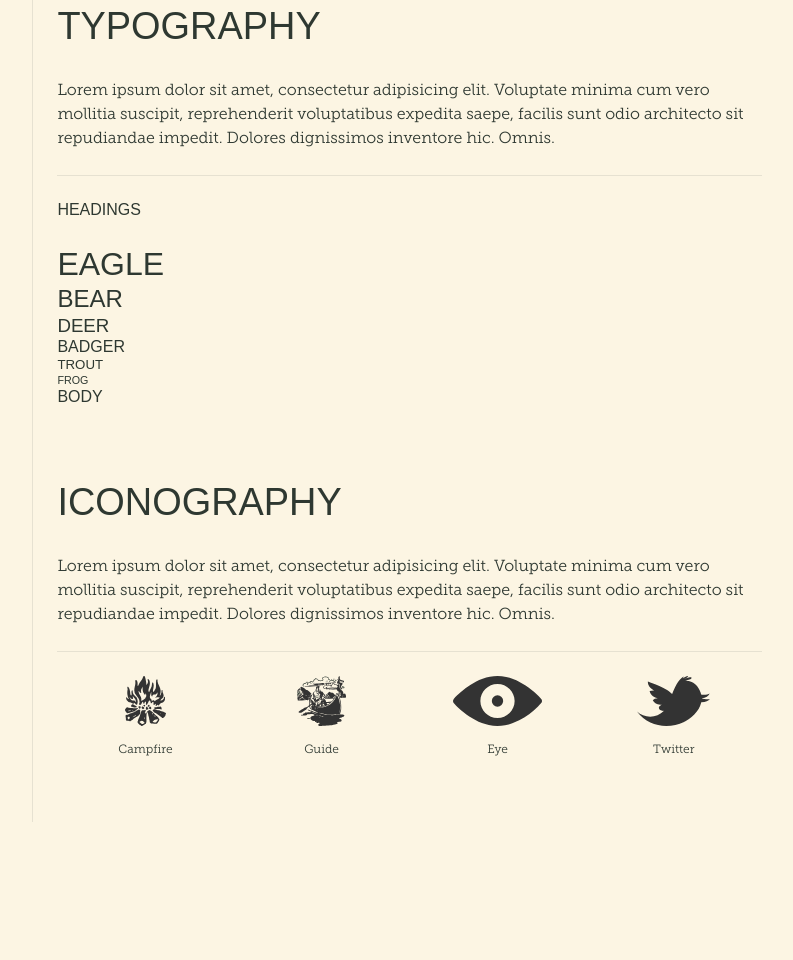
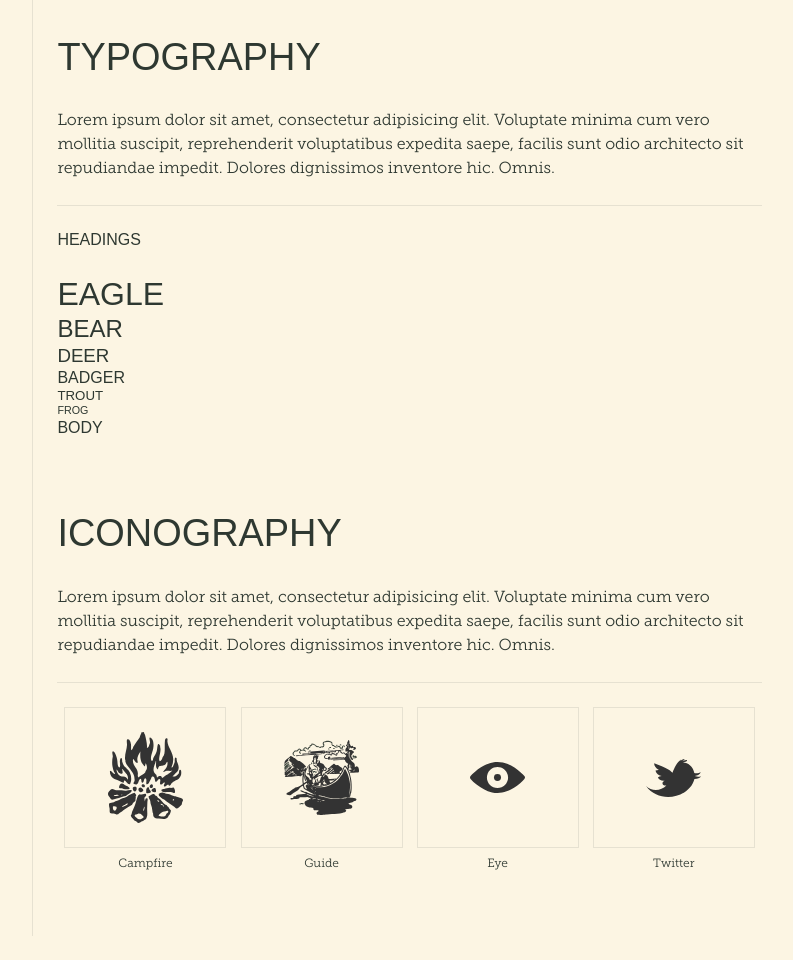
Before and after one commit to jonyablonski/web-style-manual-boilerplate, a website: page index.html in a window 1280 px wide. Shown: the part 1513-2473 px from the top of the page, without its empty margins (334-1127 px from the left). Before the commit the page ends 2359 px from the top, so only its background shows below. Drawn offline with Linux system fonts and the light colour scheme; files that its build step writes are made by us from their sources; a web font is replaced by a local one.

Commit message:
Added equalHeightBoxes()

```diff
--- a/index.html
+++ b/index.html
@@ -185,22 +185,30 @@
 
             <div class="section__body">
               <article class="section__entry">
-                <img src="./images/campfire.svg" alt="" height="50">
+                <div class="box">
+                  <img src="./images/campfire.svg" alt="">
+                </div>
                 <h3 class="section__entry-label">Campfire</h3>
               </article>
 
               <article class="section__entry">
-                <img src="./images/guide.svg" alt="" height="50">
+                <div class="box">
+                  <img src="./images/guide.svg" alt="">
+                </div>
                 <h3 class="section__entry-label">Guide</h3>
               </article>
 
               <article class="section__entry">
-                <img src="./images/eye.svg" alt="" height="50">
+                <div class="box">
+                  <img src="./images/eye.svg" alt="">
+                </div>
                 <h3 class="section__entry-label">Eye</h3>
               </article>
 
               <article class="section__entry">
-                <img src="./images/twitter.svg" alt="" height="50">
+                <div class="box">
+                  <img src="./images/twitter.svg" alt="">
+                </div>
                 <h3 class="section__entry-label">Twitter</h3>
               </article>
             </div><!-- .section__body -->
--- a/js/main.js
+++ b/js/main.js
@@ -122,6 +122,23 @@ var App = (function () {
   })();
 
 
+  var equalHeightBoxes = (function() {
+    var boxes = document.querySelectorAll('.box');
+    var tallest = 0;
+
+    [].forEach.call(boxes, function(el) {
+        var eleHeight = el.offsetHeight;
+        tallest = (eleHeight > tallest ? eleHeight : tallest);
+    });
+
+    [].forEach.call(boxes, function(el) {
+        el.style.height = tallest + 48 + 'px';
+        el.style.lineHeight = tallest + 48 + 'px';
+    });
+
+  })();
+
+
   //=== Public Methods ===//
   function init() {
 
--- a/sass/style/utils/_settings.scss
+++ b/sass/style/utils/_settings.scss
@@ -6,11 +6,8 @@ $breakpoints: (
   xlarge: 80em
 );
 
-// Animation Settings
-$base-animation-timing: .3s !default;
-
 // Z-Index Management
-$elements:  nav, site-header, intro;
+$elements: nav, site-header, intro;
 
 // Typography
 $base-font-family: 'Museo Slab W01 300', sans-serif !default;
--- a/sass/styleguide/components/_box.scss
+++ b/sass/styleguide/components/_box.scss
@@ -1,5 +1,10 @@
 .box {
-	padding: 1em;
 	border: $base-border;
 	text-align: center;
+
+	img {
+		display: inline;
+		vertical-align: middle;
+	}
+
 }
```
Also changed, not shown: css/build/styleguide.css, js/build/main.js, js/build/main.min.js.
